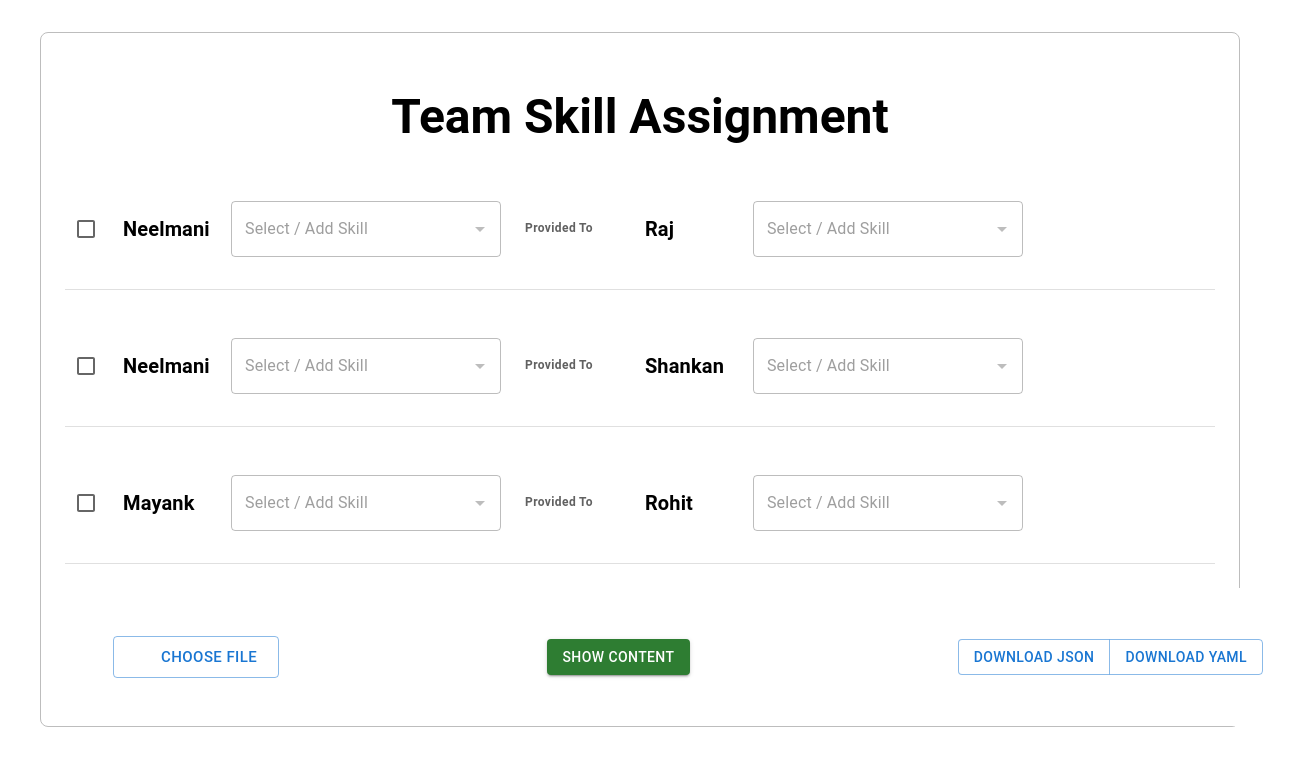
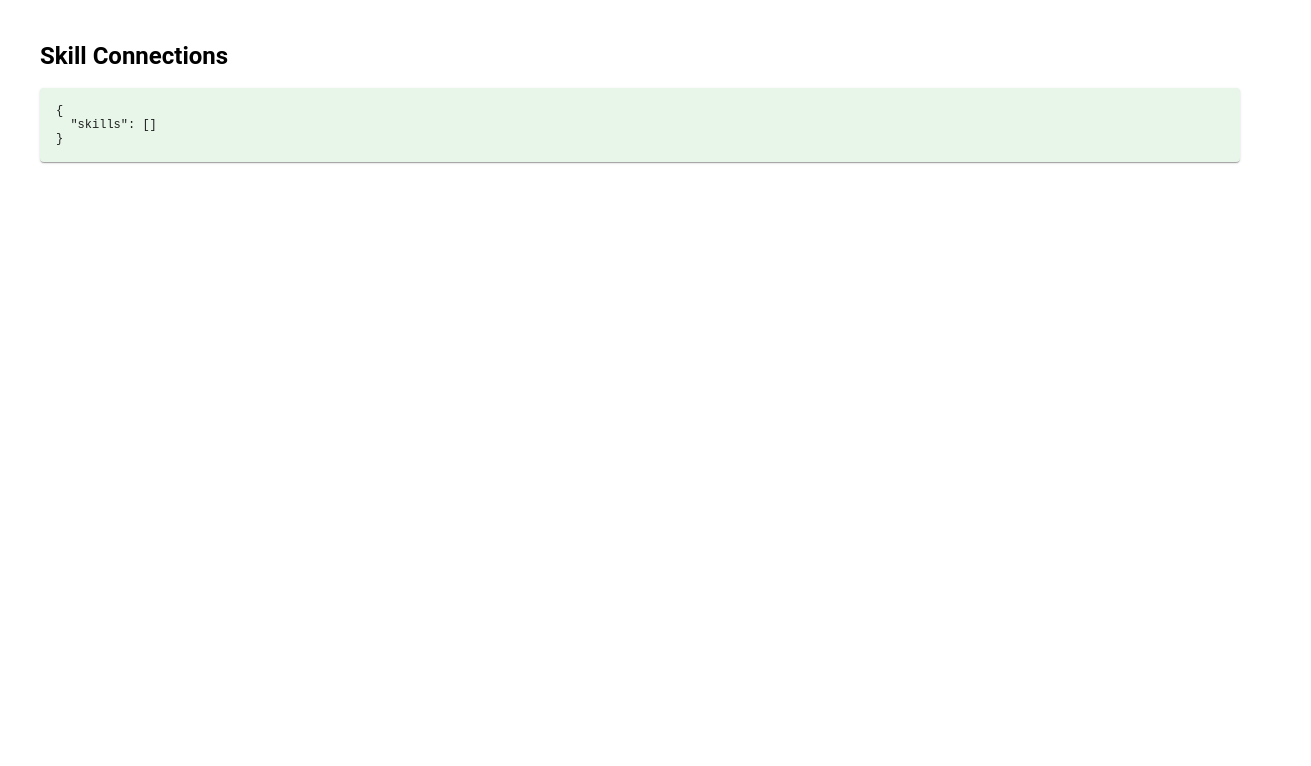
Before and after one commit to NeelTiwary/Teams, a React (Vite) app: page /skills in a window 1280 px wide. Shown: the top 766 px of the page, 1311 px wide, since content can reach past the window. Built offline with nearby package versions, Linux system fonts and the light colour scheme; no server answers; some icons are missing.

Commit message:
added route for preview

```diff
--- a/package.json
+++ b/package.json
@@ -16,7 +16,8 @@
     "@mui/material": "^7.1.1",
     "js-yaml": "^4.1.0",
     "react": "^19.1.0",
-    "react-dom": "^19.1.0"
+    "react-dom": "^19.1.0",
+    "react-router-dom": "^7.6.2"
   },
   "devDependencies": {
     "@eslint/js": "^9.25.0",
--- a/public/DummyData.ts
+++ b/public/DummyData.ts
@@ -9,8 +9,8 @@ export interface Team {
 
 // Array of team data
 const DummyData: Team[] = [
-  { teamId: "team01", srcId: "101", srcName: "Neelmani", targetId: "102", targetName: "Raj" },
-  { teamId: "team02", srcId: "101", srcName: "Neelmani", targetId: "202", targetName: "Shankan" },
+  { teamId: "team01", srcId: "201", srcName: "Neelmani", targetId: "102", targetName: "Raj" },
+  { teamId: "team02", srcId: "201", srcName: "Neelmani", targetId: "202", targetName: "Shankan" },
   { teamId: "team03", srcId: "301", srcName: "Mayank", targetId: "302", targetName: "Rohit" },
 ];
 
--- a/public/SkillsData.json
+++ b/public/SkillsData.json
@@ -1,7 +1,7 @@
 [
-  { "id": "s1",  "employeeId": "101", "expertise": "ML Basics",             "experience": "4 years" },
-  { "id": "s2",  "employeeId": "101", "expertise": "Deep Learning Advance", "experience": "2 years" },
-  { "id": "s3",  "employeeId": "101", "expertise": "FrontEnd Medocare",     "experience": "2 years" },
+  { "id": "s1",  "employeeId": "201", "expertise": "ML Basics",             "experience": "4 years" },
+  { "id": "s2",  "employeeId": "201", "expertise": "Deep Learning Advance", "experience": "2 years" },
+  { "id": "s3",  "employeeId": "201", "expertise": "FrontEnd Medocare",     "experience": "2 years" },
 
   { "id": "s4",  "employeeId": "102", "expertise": "Frontend Middle",       "experience": "7 years" },
   { "id": "s5",  "employeeId": "102", "expertise": "UI/UX Specialist",      "experience": "3 years" },
--- a/src/App.tsx
+++ b/src/App.tsx
@@ -1,13 +1,17 @@
+// src/App.tsx
+import { BrowserRouter as Router, Routes, Route } from "react-router-dom";
 import TeamMaker from "./components/TeamMaker";
+import SkillView from "./components/SkillView";
 import DummyData from "../public/DummyData.ts";
-import type { Team } from "./types/interfaces.ts";
-
 
 function App() {
   return (
-    <div className="App">
-      <TeamMaker teams={DummyData as Team[]} />
-    </div>
+    <Router>
+      <Routes>
+        <Route path="/" element={<TeamMaker teams={DummyData} />} />
+        <Route path="/skills" element={<SkillView />} />
+      </Routes>
+    </Router>
   );
 }
 
--- a/src/components/FileHandler.tsx
+++ b/src/components/FileHandler.tsx
@@ -79,6 +79,8 @@ const FileHandler: React.FC<FileHandlerProps> = ({ selections }) => {
 
     const mergedConnections = Object.values(existingMap);
     setCombinedContent(JSON.stringify({ skills: mergedConnections }, null, 2));
+    localStorage.setItem("combinedContent", JSON.stringify({ skills: mergedConnections }));
+
   };
 
   const handleShowContent = () => {
--- /dev/null
+++ b/src/components/SkillView.tsx
@@ -0,0 +1,40 @@
+// src/components/SkillView.tsx
+import { useEffect, useState } from "react";
+import { Box, Paper, Typography } from "@mui/material";
+
+const SkillView = () => {
+  const [content, setContent] = useState<{ skills: unknown[] }>({ skills: [] });
+
+  useEffect(() => {
+    const raw = localStorage.getItem("combinedContent");
+    if (raw) {
+      try {
+        const parsed = JSON.parse(raw);
+        setContent(parsed);
+      } catch {
+        setContent({ skills: [] });
+      }
+    }
+  }, []);
+
+  useEffect(() => {
+    if (content.skills.length) {
+      localStorage.setItem("combinedContent", JSON.stringify(content));
+    }
+  }, [content]);
+
+  return (
+    <Box sx={{ p: 4 }}>
+      <Typography variant="h5" fontWeight="bold">
+        Skill Connections
+      </Typography>
+      <Paper sx={{ mt: 2, p: 2, bgcolor: "#e8f5e9", overflow: "auto", maxHeight: 600 }}>
+        <pre style={{ margin: 0, fontSize: 12 }}>
+          {JSON.stringify(content, null, 2)}
+        </pre>
+      </Paper>
+    </Box>
+  );
+};
+
+export default SkillView;
```
Also changed, not shown: 1 other file (tests, documents, lock files or other folders).
